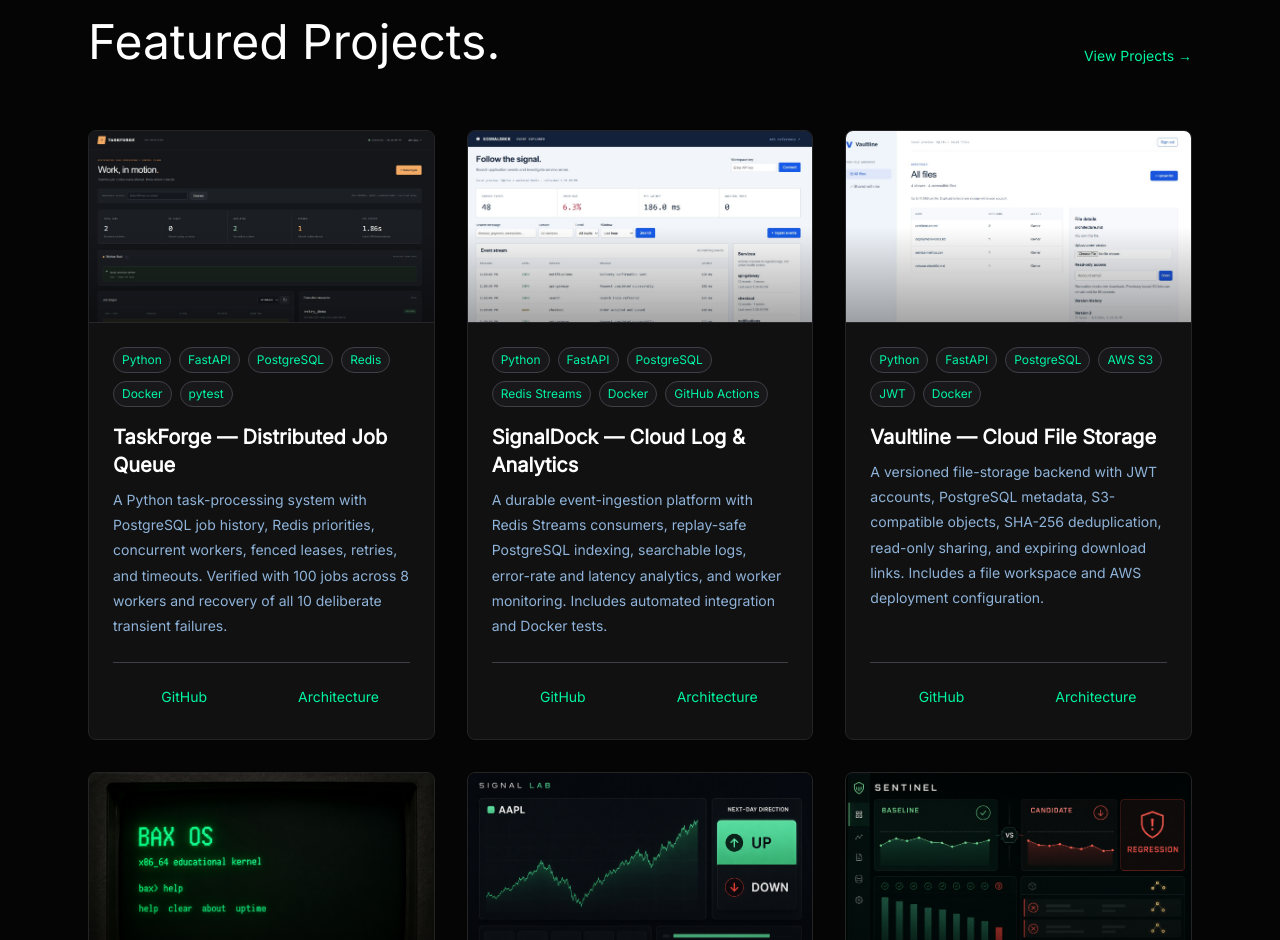
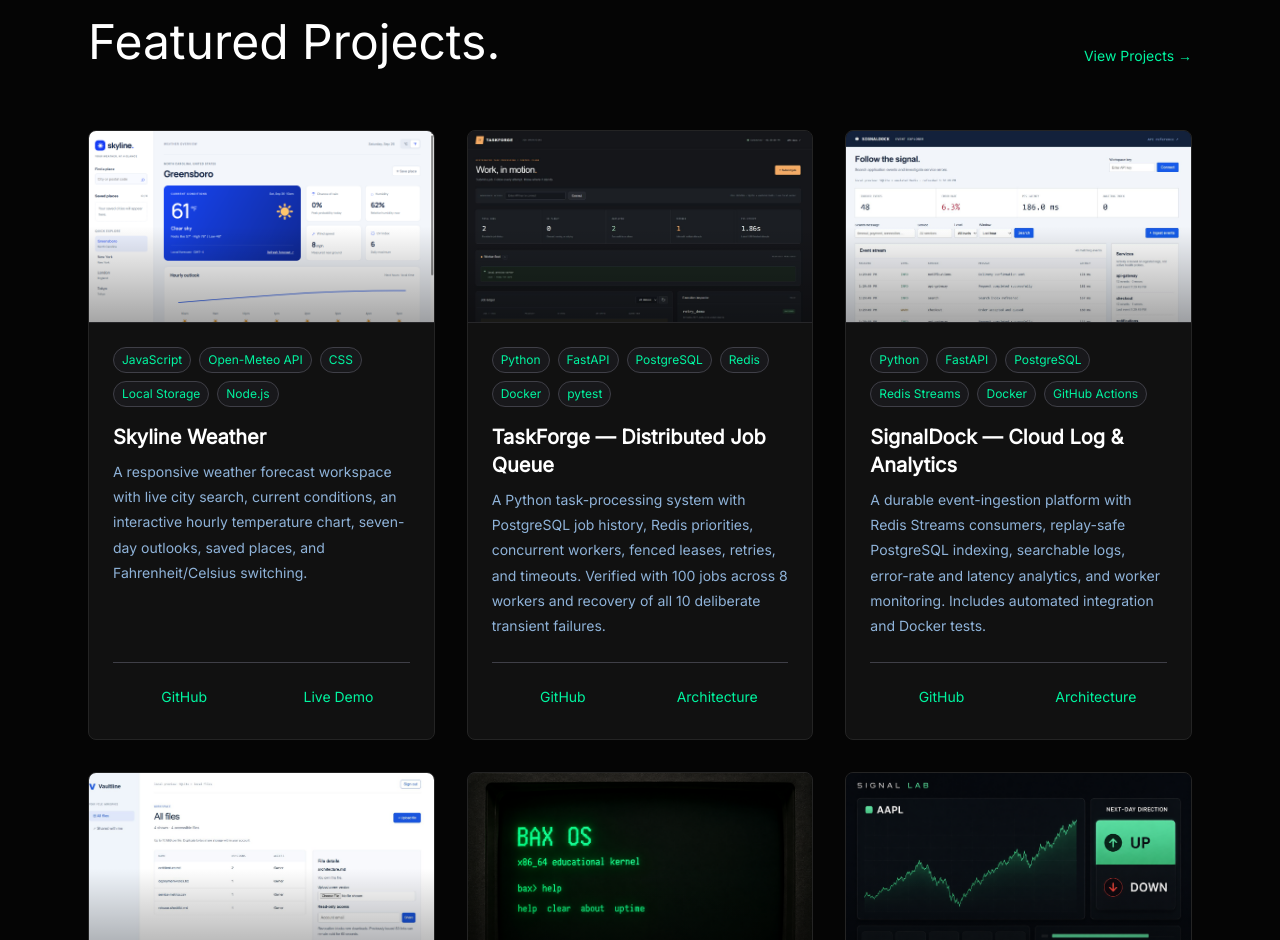
Before and after one commit to jdbartlett929/julian-portfolio, a Next.js app: page / in a window 1280 px wide. Shown: the part 2043-2983 px from the top of the page. Built offline with nearby package versions, Linux system fonts and the light colour scheme.

Commit message:
Feature Skyline Weather on portfolio

```diff
--- a/app/page.tsx
+++ b/app/page.tsx
@@ -15,6 +15,15 @@ type Project = {
 };
 
 const projects: Project[] = [
+  {
+    title: "Skyline Weather",
+    description:
+      "A responsive weather forecast workspace with live city search, current conditions, an interactive hourly temperature chart, seven-day outlooks, saved places, and Fahrenheit/Celsius switching.",
+    tech: ["JavaScript", "Open-Meteo API", "CSS", "Local Storage", "Node.js"],
+    github: "https://github.com/jdbartlett929/skyline-weather",
+    live: "https://skyline-weather-julian.baxman929.chatgpt.site",
+    image: "/project-images/skyline-weather.png",
+  },
   {
     title: "TaskForge — Distributed Job Queue",
     description:
--- a/components/BaxAI.tsx
+++ b/components/BaxAI.tsx
@@ -18,6 +18,10 @@ const quickQuestions = [
 
 function getBaxAIResponse(input: string) {
   const message = input.toLowerCase();
+
+  if (message.includes("skyline") || message.includes("weather forecast") || message.includes("weather app")) {
+    return "Skyline Weather is Julian's live forecast app. It searches cities, shows current conditions and a seven-day outlook, draws an hourly temperature trend, switches between Fahrenheit and Celsius, and saves places in the browser. It uses Open-Meteo data, handles slow or incomplete responses, and runs automated tests. Try it at https://skyline-weather-julian.baxman929.chatgpt.site or see the code at https://github.com/jdbartlett929/skyline-weather.";
+  }
 
   if (message.includes("taskforge") || message.includes("job queue")) {
     return "TaskForge is Julian's distributed Python job-processing backend with PostgreSQL history, Redis priorities, concurrent workers, retries, timeouts, and fenced leases. Its verified CI benchmark completed 100 jobs across 8 workers and recovered all 10 intentional transient failures. Source: https://github.com/jdbartlett929/taskforge. Cloud deployment is prepared, not publicly running.";
@@ -89,7 +93,7 @@ function getBaxAIResponse(input: string) {
     message.includes("built") ||
     message.includes("portfolio")
   ) {
-    return "Julian’s portfolio includes Bax OS, the Stock Market Predictor, Sentinel LLM Regression Guard, Ledger Local Spending Tracker, Aegis Command, Atlas Agent, CloudQueue, Online Voting System, CareerPilot, FileGuard Pro, StreamVault, DevBoard, Task Tracker, and his personal portfolio. The work spans operating systems, machine learning, CI evaluation, privacy-focused financial tooling, voice interfaces, browser automation, AWS architecture, cybersecurity, analytics, responsive UI, and production deployment.";
+    return "Julian’s portfolio includes Skyline Weather, TaskForge, SignalDock, Vaultline, Bax OS, the Stock Market Predictor, Sentinel LLM Regression Guard, Ledger Local Spending Tracker, Aegis Command, Atlas Agent, CloudQueue, Online Voting System, CareerPilot, FileGuard Pro, StreamVault, DevBoard, Task Tracker, and his personal portfolio. The work spans weather APIs, backend systems, operating systems, machine learning, CI evaluation, privacy-focused financial tooling, voice interfaces, browser automation, AWS architecture, cybersecurity, analytics, responsive UI, and production deployment.";
   }
 
   if (
```
Also changed, not shown: public/project-images/skyline-weather.png (added).
